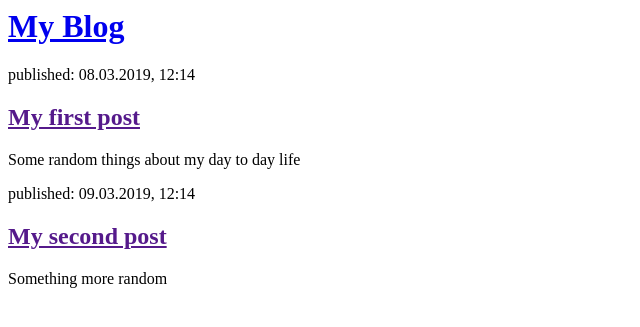
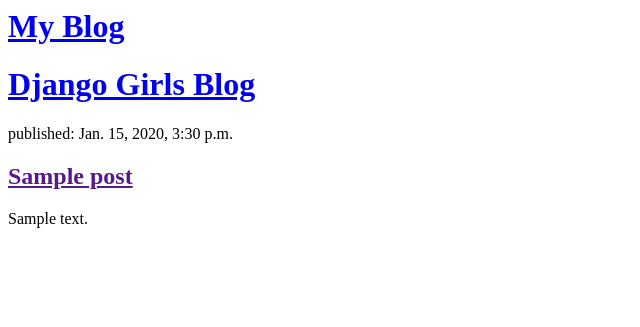
Before and after one commit to smrpa01/my-first-blog, a Django app: template blog/templates/blog/post_list.html in a window 1280 px wide. Shown: the top 327 px of the page, without its empty margins (0-640 px from the left). Run offline with Django 3.2, Linux system fonts and the light colour scheme; the template is opened without the code that fills it: values that come from a table or form of the project are taken from there, others are empty; tables that the repository leaves empty hold one stand-in row (values such as "Sample post").

Commit message:
Modified templates to display posts from database

```diff
--- a/blog/templates/blog/post_list.html
+++ b/blog/templates/blog/post_list.html
@@ -8,15 +8,15 @@
         </div>
 
         <div>
-            <p>published: 08.03.2019, 12:14</p>
-            <h2><a href="">My first post</a></h2>
-            <p>Some random things about my day to day life</p>
+            <h1><a href="/">Django Girls Blog</a></h1>
         </div>
 
-        <div>
-            <p>published: 09.03.2019, 12:14</p>
-            <h2><a href="">My second post</a></h2>
-            <p>Something more random</p>
-        </div>
+{% for post in posts %}
+    <div>
+        <p>published: {{ post.published_date }}</p>
+        <h2><a href="">{{ post.title }}</a></h2>
+        <p>{{ post.text|linebreaksbr }}</p>
+    </div>
+{% endfor %}
     </body>
 </html>
--- a/blog/views.py
+++ b/blog/views.py
@@ -1,5 +1,7 @@
 from django.shortcuts import render
+from django.utils import timezone
+from .models import Post
 
-# Create your views here.
 def post_list(request):
-    return render(request, 'blog/post_list.html', {})
+    posts = Post.objects.filter(published_date__lte=timezone.now()).order_by('published_date')
+    return render(request, 'blog/post_list.html', {'posts': posts})
```
